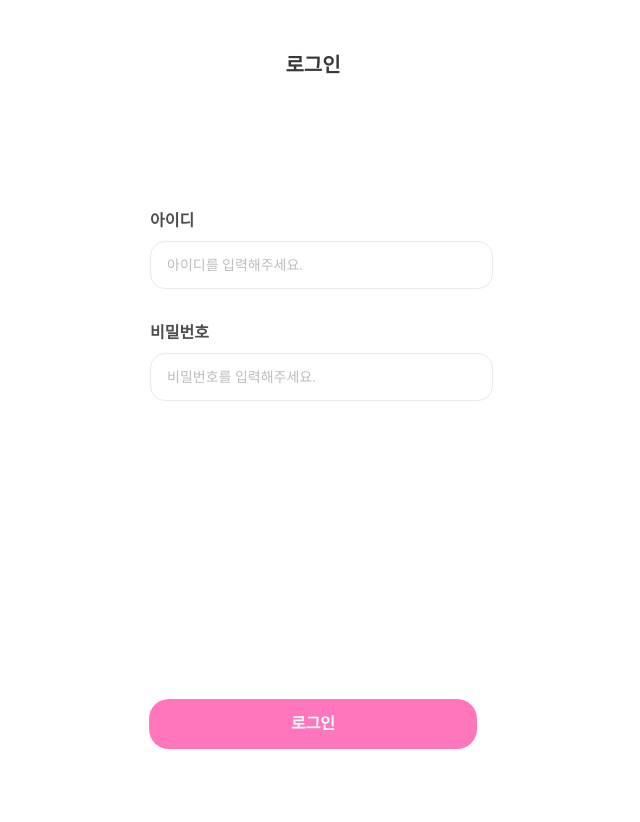
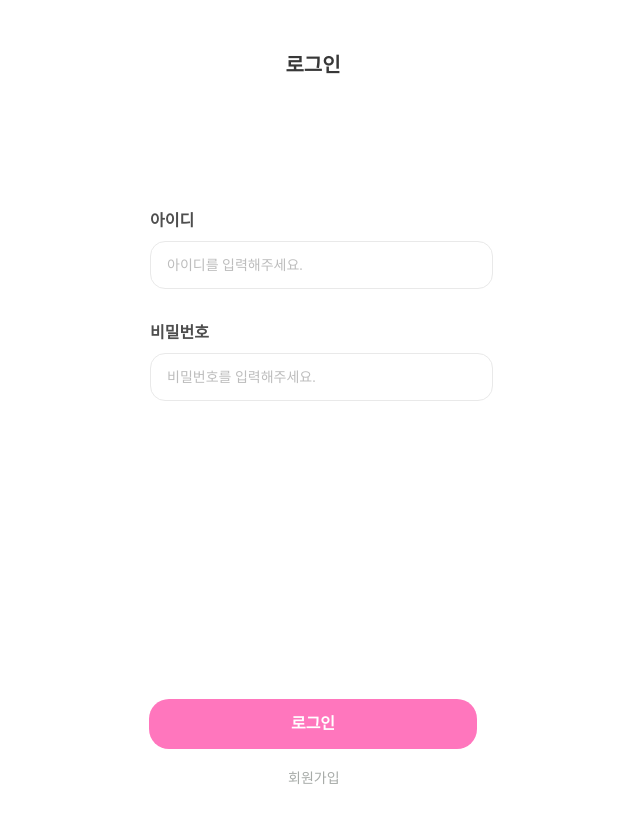
Before and after one commit to Mimi-official/Mimi_Client, a React (Vite) app: page /login in a window 1280 px wide. Shown: the top 822 px of the page, without its empty margins (327-967 px from the left). Built offline with nearby package versions, Linux system fonts and the light colour scheme.

Commit message:
회원가입 버튼 생성

```diff
--- a/src/pages/Login.jsx
+++ b/src/pages/Login.jsx
@@ -146,7 +146,25 @@ const ButtonText = styled.span`
 
 
 // ---------------------------------------------------
-// 8. Login 컴포넌트
+// 9. 회원가입 텍스트 스타일 (⭐️ 새로 추가됨)
+// ---------------------------------------------------
+const SignupText = styled.a`
+  position: absolute;
+  left: 170px; /* ⭐️ X 좌표 적용 */
+  top: 767px; /* ⭐️ Y 좌표 적용 */
+
+  color: #A7ABA8; /* 명세 색상 */
+  font-family: Pretendard;
+  font-size: 14px;
+  font-style: normal;
+  font-weight: 500;
+  line-height: normal;
+  text-decoration: none; /* 링크 밑줄 제거 */
+  cursor: pointer;
+`;
+
+// ---------------------------------------------------
+// 10. Login 컴포넌트
 // ---------------------------------------------------
 const Login = () => {
   return (
@@ -178,6 +196,9 @@ const Login = () => {
         <ButtonText>로그인</ButtonText>
       </LoginButton>
 
+      {/* ⭐️ 회원가입 텍스트 추가 */}
+      <SignupText href="#">회원가입</SignupText>
+
     </Container>
   );
 };
```
